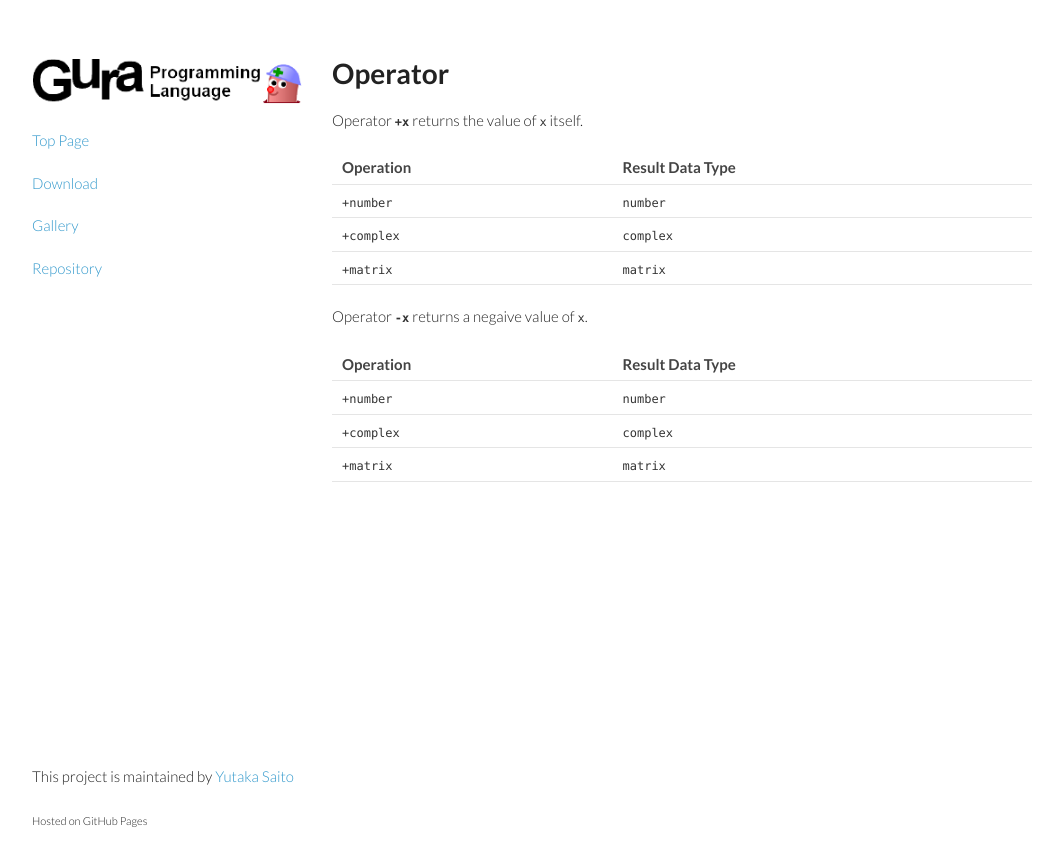
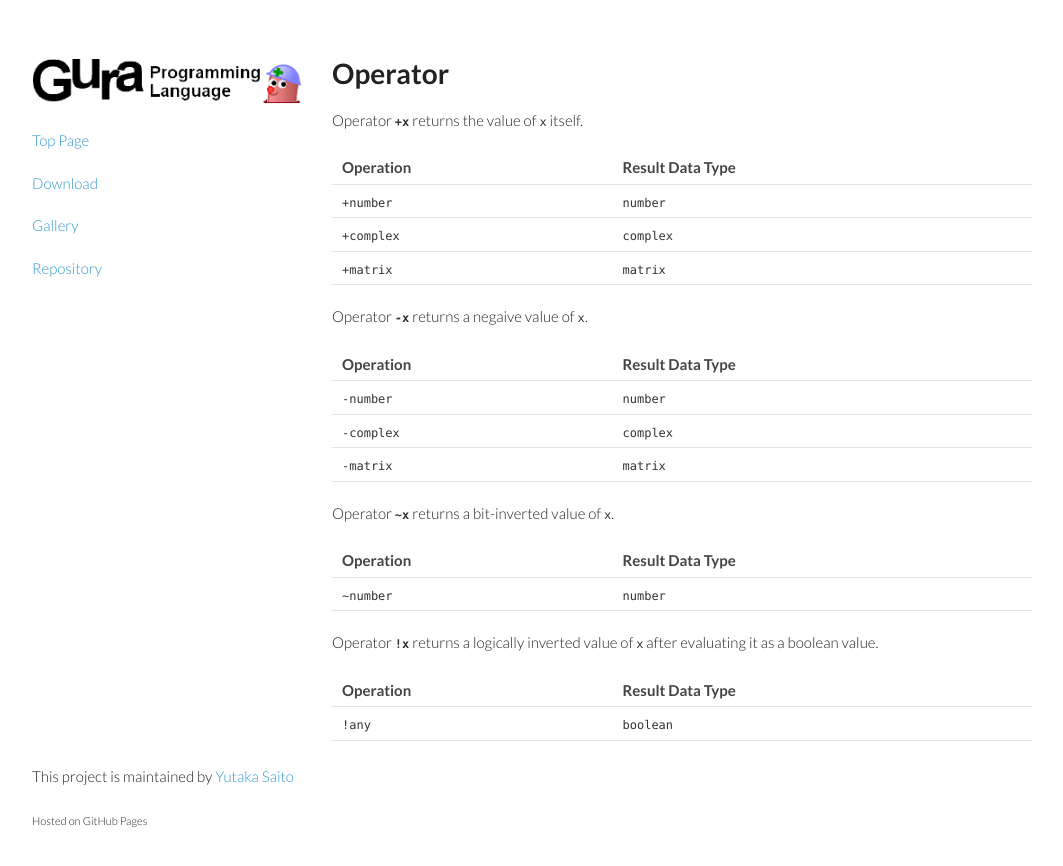
Before and after one commit to rudidude86/gura-lang.github.io, a Jekyll site: the page built from documents/Operator.md, in a window 1280 px wide. Shown: the top 866 px of the page, without its empty margins (108-1171 px from the left). Built offline with Jekyll 4.4.1, drawn with Linux system fonts in a browser that asks for light colours; Markdown is read by kramdown in place of the engine named in the settings.

Commit message:
udpated Operator.md

```diff
--- a/documents/Operator.md
+++ b/documents/Operator.md
@@ -19,7 +19,22 @@ Operator **`-x`** returns a negaive value of `x`.
 
 <table>
 <tr><th>Operation</th><th>Result Data Type</th></tr>
-<tr><td><code>+number</code></td><td><code>number</code></td></tr>
-<tr><td><code>+complex</code></td><td><code>complex</code></td></tr>
-<tr><td><code>+matrix</code></td><td><code>matrix</code></td></tr>
+<tr><td><code>-number</code></td><td><code>number</code></td></tr>
+<tr><td><code>-complex</code></td><td><code>complex</code></td></tr>
+<tr><td><code>-matrix</code></td><td><code>matrix</code></td></tr>
 </table>
+
+Operator **`~x`** returns a bit-inverted value of `x`.
+
+<table>
+<tr><th>Operation</th><th>Result Data Type</th></tr>
+<tr><td><code>~number</code></td><td><code>number</code></td></tr>
+</table>
+
+Operator **`!x`** returns a logically inverted value of `x`
+after evaluating it as a boolean value.
+
+<table>
+<tr><th>Operation</th><th>Result Data Type</th></tr>
+<tr><td><code>!any</code></td><td><code>boolean</code></td></tr>
+</table>
```
